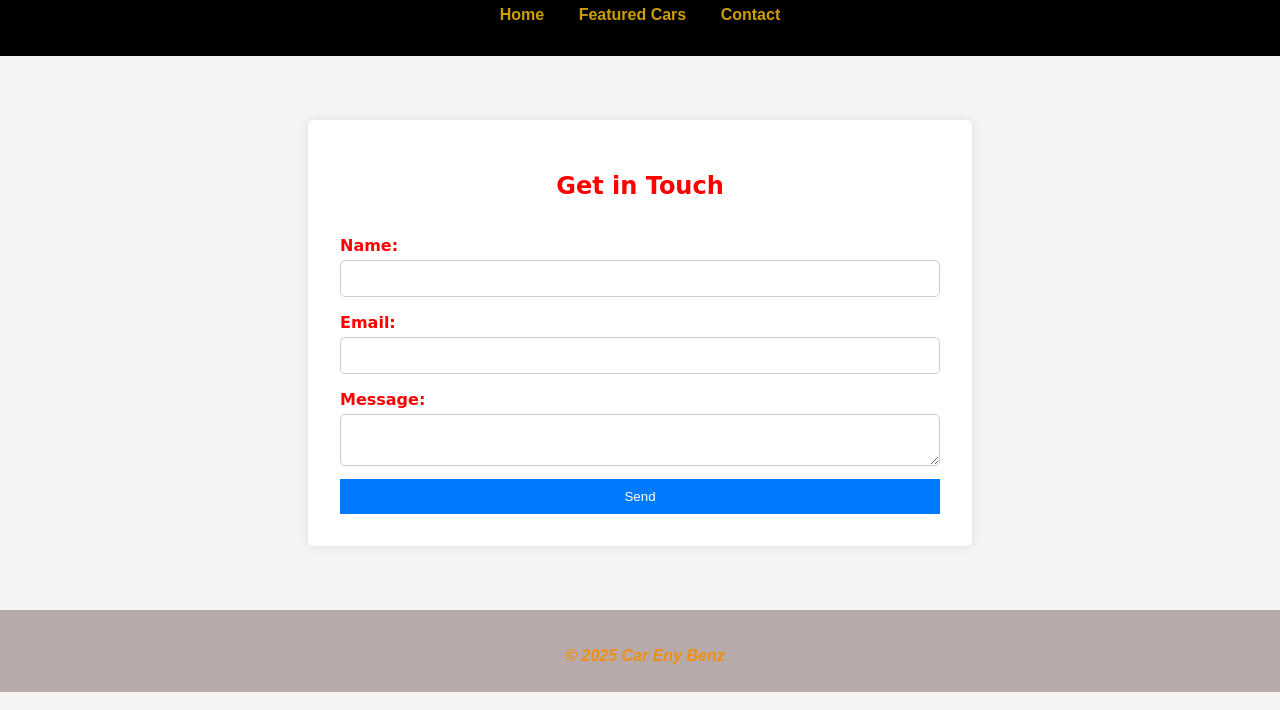
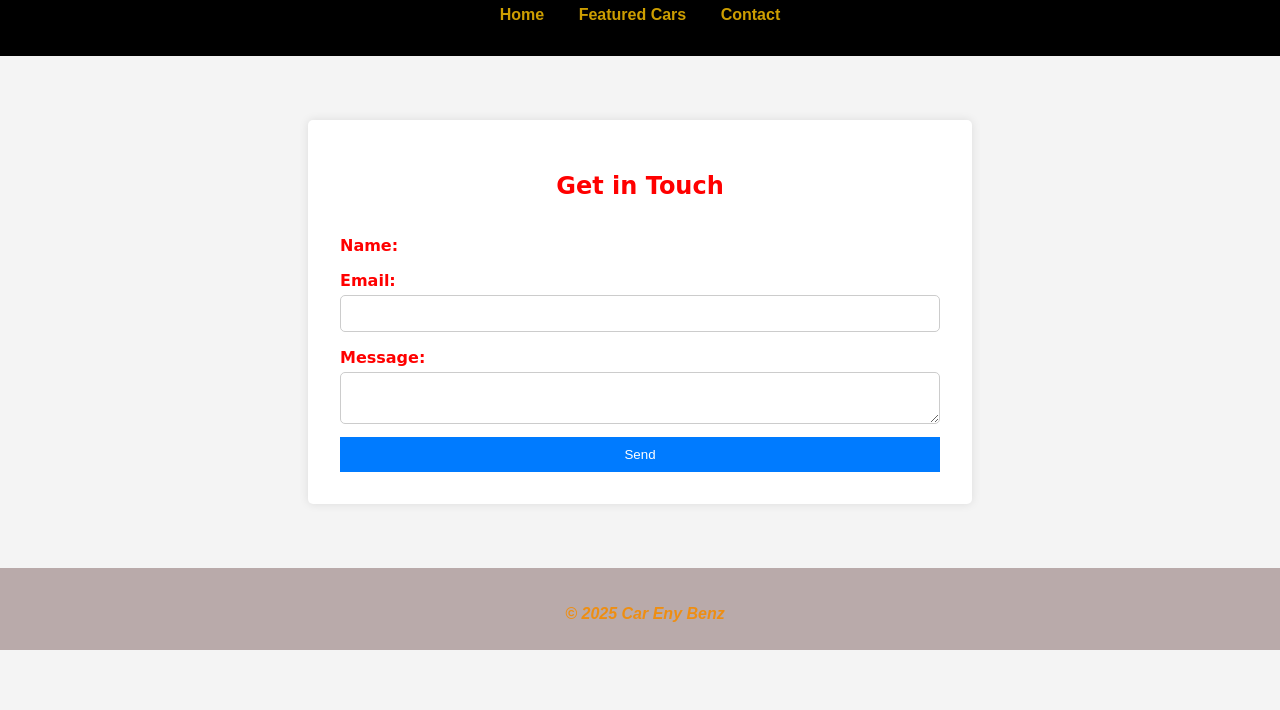
Before and after one commit to Adileny97/Benz--Eny, a website: page contact.html in a window 1280 px wide. Shown: the part 90-800 px from the top of the page. Drawn offline with Linux system fonts and the light colour scheme.

Commit message:
Update contact.html

```diff
--- a/contact.html
+++ b/contact.html
@@ -40,7 +40,7 @@
            <form id="contactForm" action="https://adileny97.github.io/Benz--Eny/contact" method="post">
     <!-- form fields -->
                 <label for="name">Name:</label>
-                <input type="text" id="name" name="name" required>
+                <input type="hidden" name="_next" value="https://adileny97.github.io/Benz--Eny/thankyou.html">
                 <label for="email">Email:</label>
                 <input type="email" id="email" name="email" required>
                 <label for="message">Message:</label>
```
